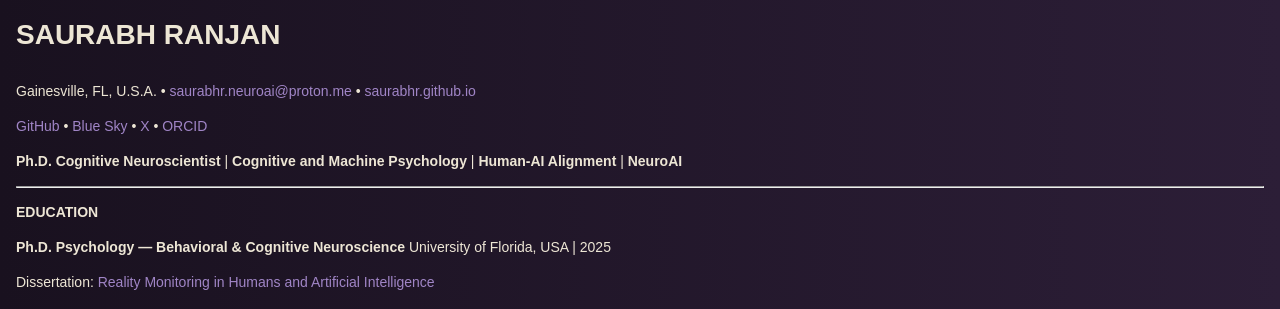
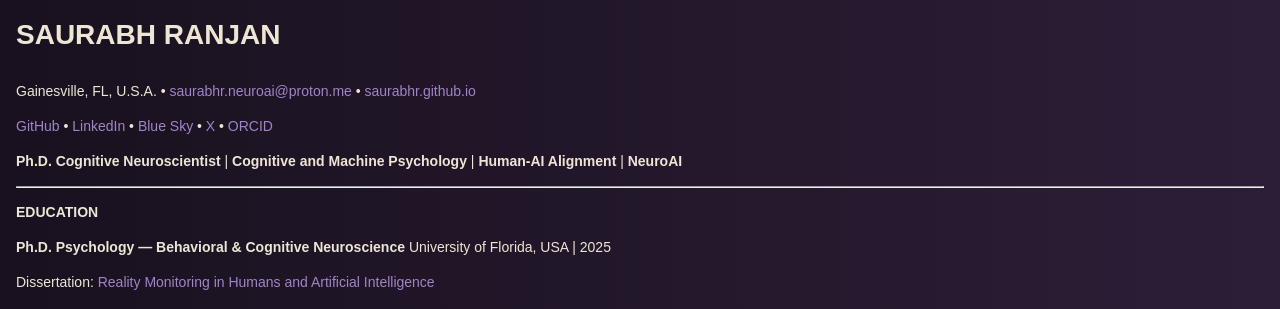
Before and after one commit to saurabhr/saurabhr.github.io, a Jekyll site: the page built from assets/sr_cv.md, in a window 1280 px wide and 900 px high. Shown: the top 309 px of the window. Built offline with Jekyll 4.4.1, drawn with Linux system fonts in a browser that asks for light colours; our own code applies the rules of GitHub Pages for plain Markdown files.

Commit message:
cv updated

```diff
--- a/assets/sr_cv.md
+++ b/assets/sr_cv.md
@@ -3,7 +3,7 @@
 
 Gainesville, FL, U.S.A.  •  [saurabhr.neuroai@proton.me](mailto:saurabhr.neuroai@proton.me)  •  [saurabhr.github.io](https://saurabhr.github.io)
 
-[GitHub](https://github.com/saurabhr)  •  [Blue Sky](https://bsky.app/profile/saurabhr.bsky.social)  •  [X](https://twitter.com/researchingcog)  •  [ORCID](https://orcid.org/0000-0002-7868-7223)
+[GitHub](https://github.com/saurabhr)  •  [LinkedIn](https://www.linkedin.com/in/saurabh-ranjan-440a273a1)  •  [Blue Sky](https://bsky.app/profile/saurabhr.bsky.social)  •  [X](https://twitter.com/researchingcog)  •  [ORCID](https://orcid.org/0000-0002-7868-7223)
 
 **Ph.D. Cognitive Neuroscientist**  \|  **Cognitive and Machine Psychology**  \|  **Human-AI Alignment**  \|  **NeuroAI**
 
```
Also changed, not shown: 1 other file.
